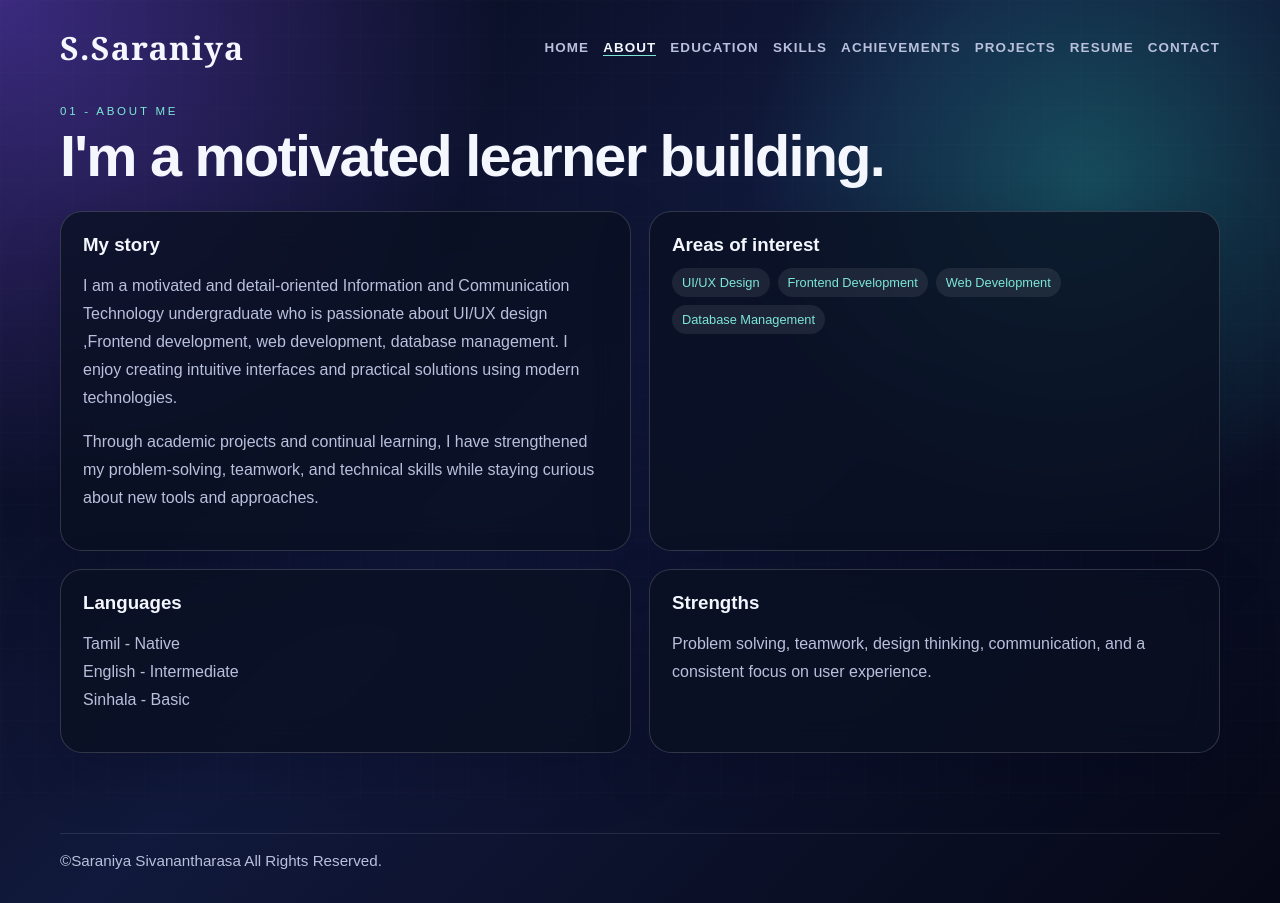
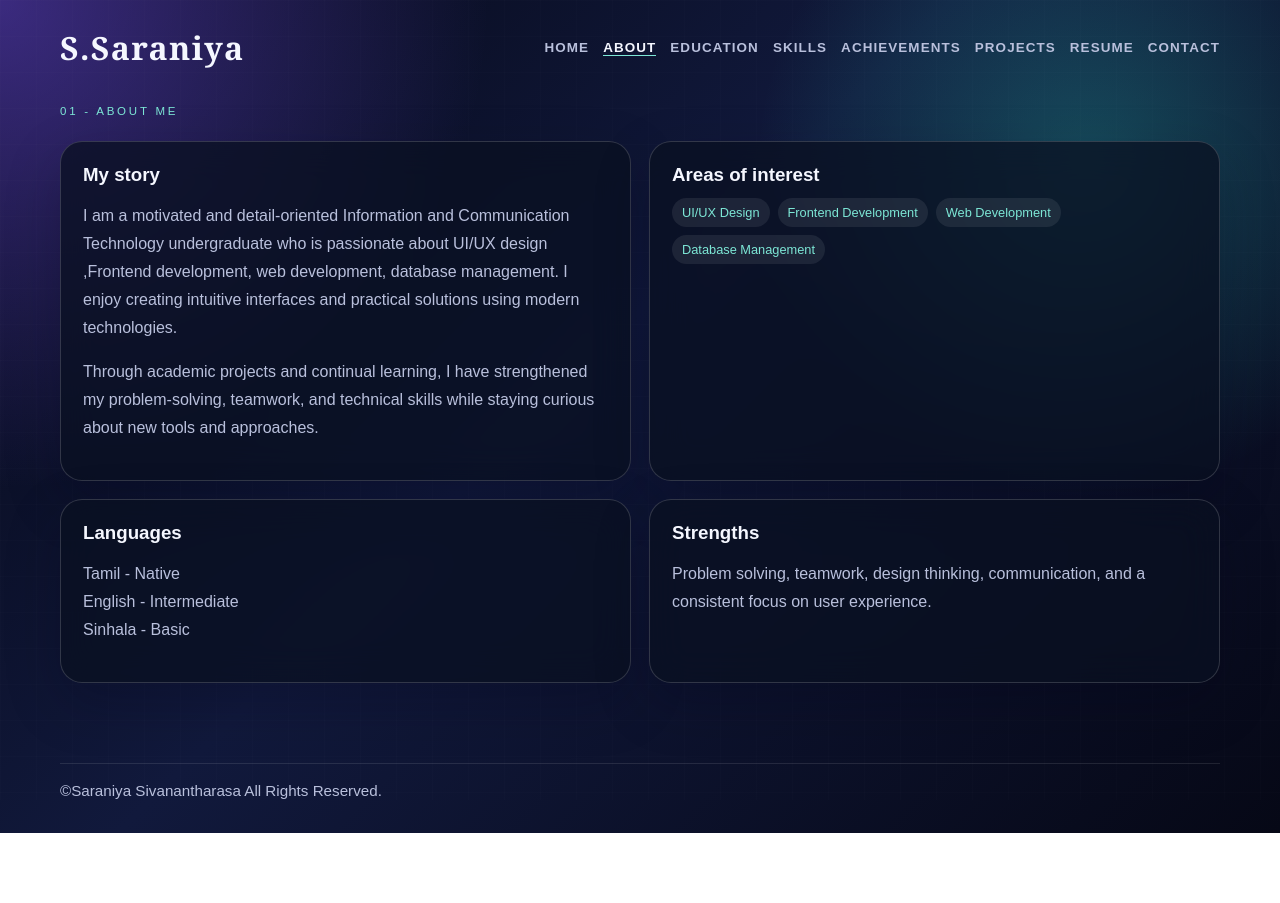
Before and after one commit to Saraniya312/Saraniya-s-Portfolio, a plain HTML site: page about.html in a window 1280 px wide. After the commit the page ends 833 px from the top, so only its background shows below. Drawn offline with Linux system fonts and the light colour scheme.

Commit message:
Fix heading text in about.html

```diff
--- a/about.html
+++ b/about.html
@@ -23,7 +23,7 @@
   <main>
     <section class="page-intro">
       <i>01 - ABOUT ME</i>
-      <h1>I'm a motivated learner building.</h1>
+
     </section>
     <section class="grid">
       <article class="card">
```
